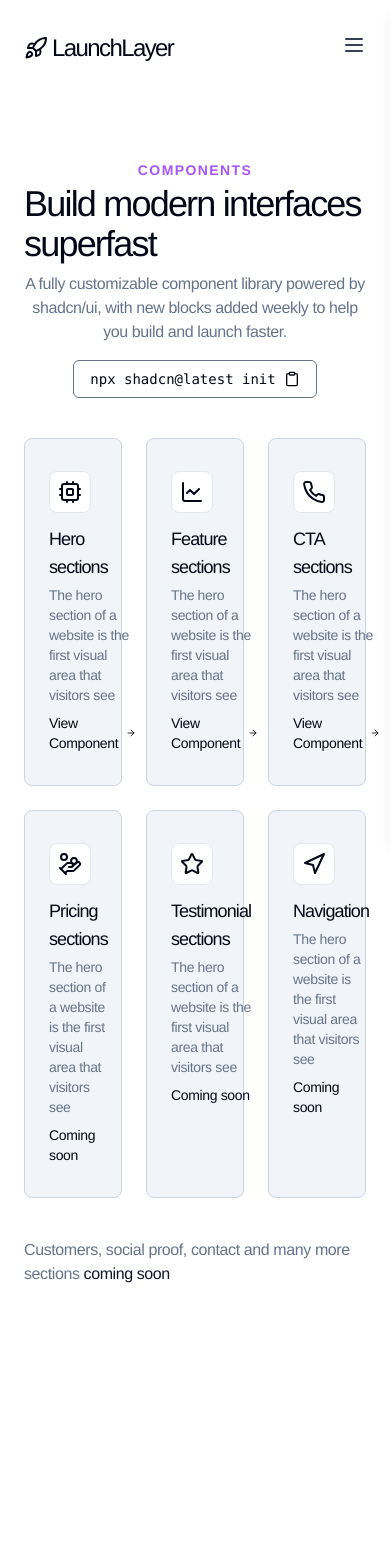
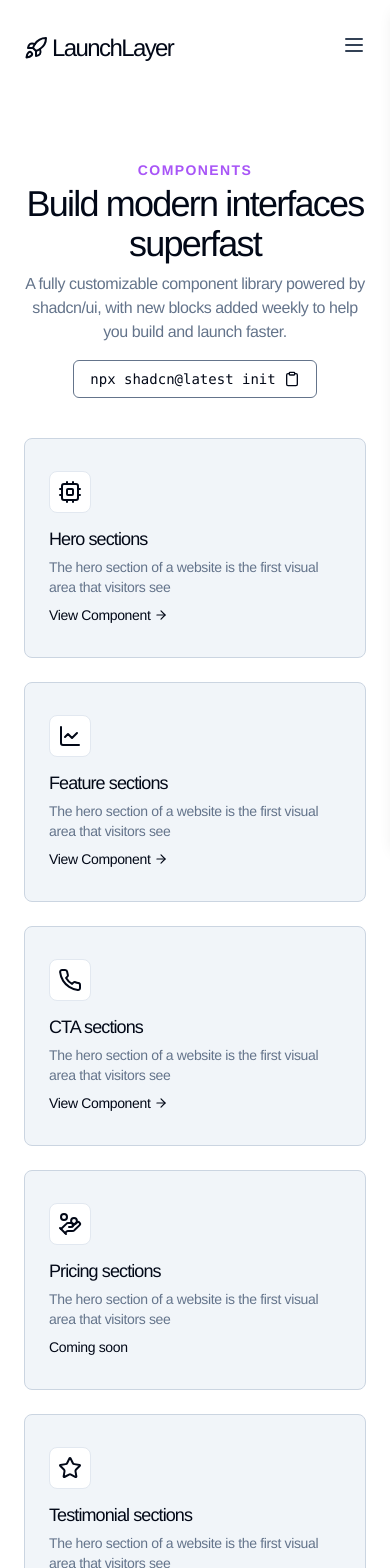
Before and after one commit to PiyushG-dev/launchlayer, a Next.js app: page /components in a window 390 px wide. Shown: the top 1568 px of the page. Before the commit the page ends 1350 px from the top, so only its background shows below. Built offline with nearby package versions, Linux system fonts and the light colour scheme.

Commit message:
responsiveness added to components page

```diff
--- a/app/components/page.jsx
+++ b/app/components/page.jsx
@@ -37,7 +37,7 @@ const Components = () => {
               <span className="font-semibold text-sm uppercase text-purple-500 text-center block tracking-widest">
                 components
               </span>
-              <h4 className="text-4xl tracking-tighter font-medium">
+              <h4 className="text-4xl tracking-tighter font-medium text-center">
                 Build modern interfaces superfast
               </h4>
             </div>
@@ -48,7 +48,7 @@ const Components = () => {
           </div>
           <ShadcnCmdCopy />
         </div>
-        <div className="grid grid-cols-3 gap-6">
+        <div className="grid lg:grid-cols-3 sm:grid-cols-2 gap-6">
           {componentPages.map((card) => {
             return (
               <ComponentPageCard
```
